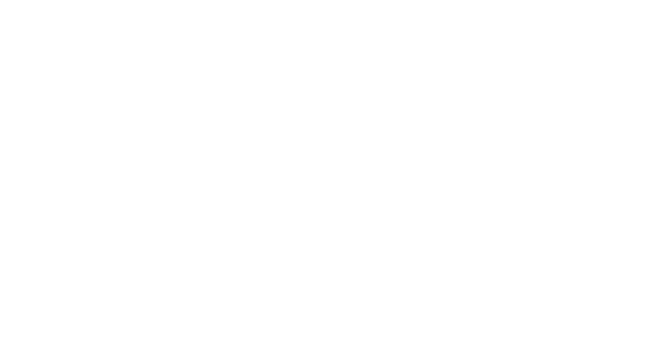
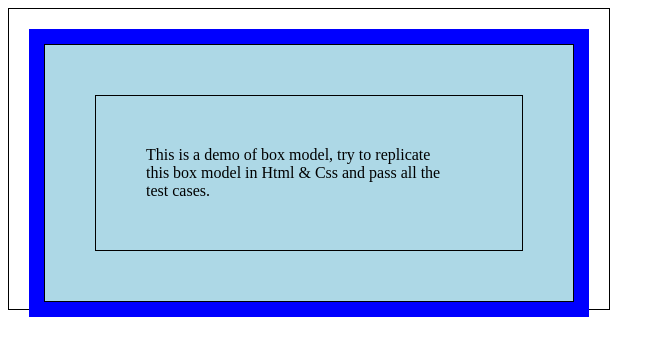
Before and after one commit to acciojob/css-box-model-sourabh-bansotiya, a website: page main.html in a window 1280 px wide. Shown: the whole page, without its empty margins (0-665 px from the left). Drawn offline with Linux system fonts and the light colour scheme.

Commit message:
created a submission

```diff
--- a/main.html
+++ b/main.html
@@ -8,6 +8,16 @@
 
 <body>
 	<!-- the entire body must be written by student -->
+	<div id="box1">
+		<div id="box2">
+			<div id="box3">
+				<div id="box3"><div>
+					<div id="box4">This is a demo of box model,
+						try to replicate this box model in Html &
+						Css and pass all the test cases.</div>
+			</div>
+		</div>
+	</div>
     <script type="text/javascript" src="./script.js">
 </script>
 
--- a/script.js
+++ b/script.js
@@ -1 +1 @@
-//your code here
+//your code here//
--- a/styles.css
+++ b/styles.css
@@ -1,2 +1,21 @@
 
 /* Your CSS Code here. */
+#box1{
+	width: 600px;
+	height: 300px;
+	border: 1px solid;
+	background-color: white;
+	margin-bottom: 20px;
+}
+#box2{
+	border: 15px solid blue;
+	margin: 20px;
+}
+#box3{
+	padding: 50px;
+	background-color: lightblue;
+	border: 1px solid;
+}
+#box4{
+	width: 300px;
+}
```
